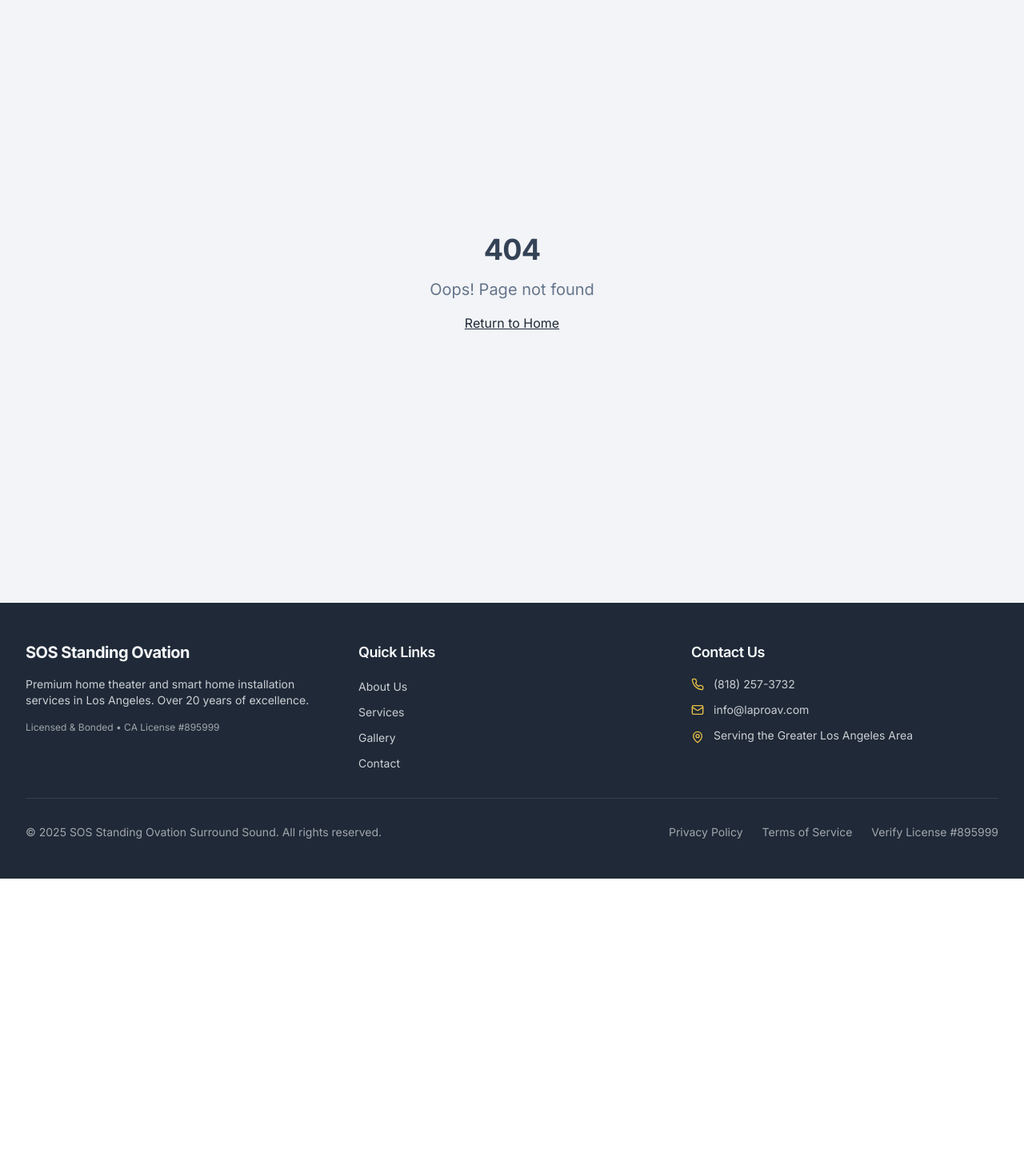
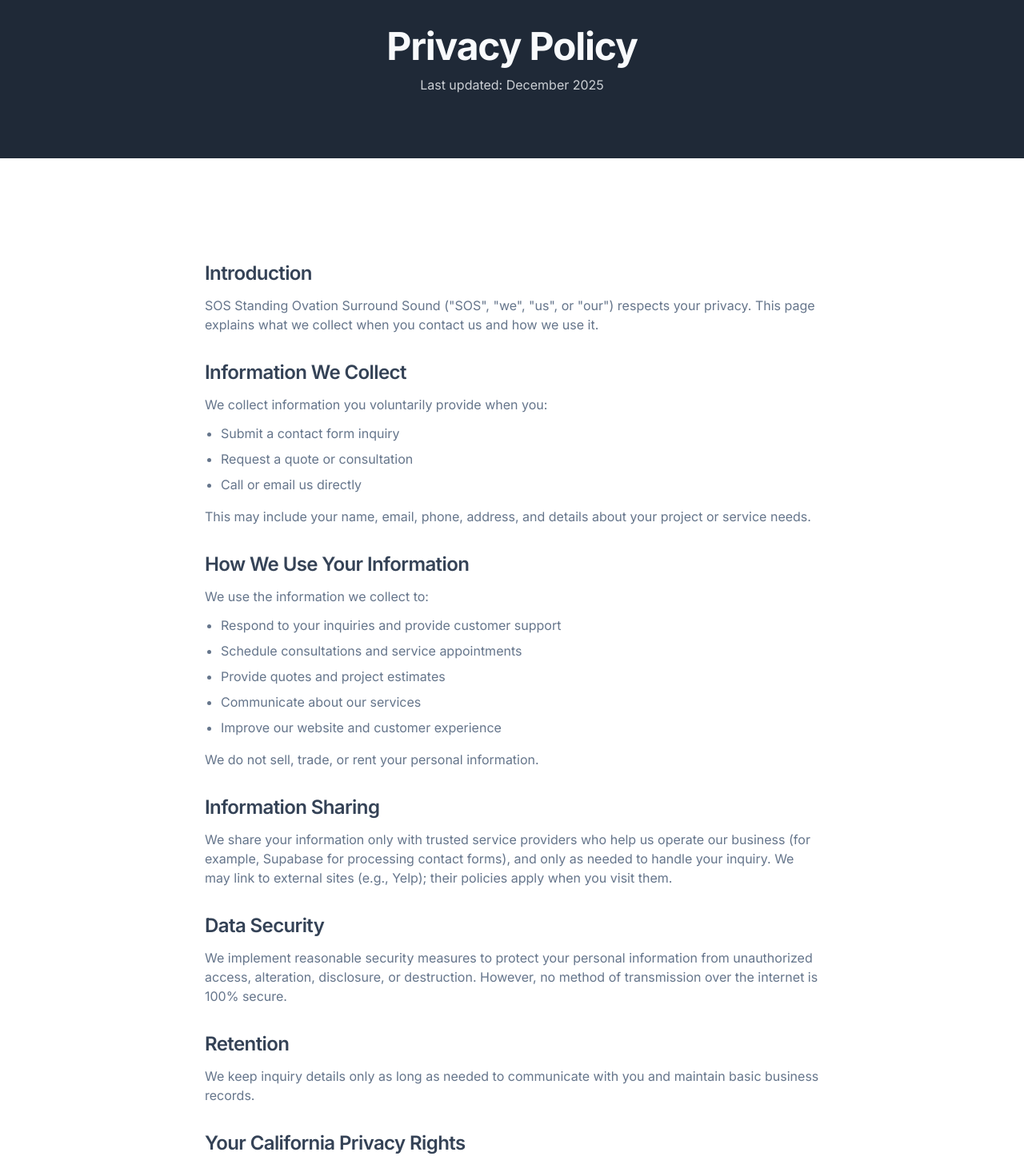
Before and after one commit to dshaby/sos-site, a Next.js app: page /privacy in a window 1280 px wide. Before the commit this address had no page. Shown: the part 127-1588 px from the top of the page at 80% size. Before the commit the page ends 1226 px from the top, so only its background shows below. Built offline with nearby package versions, Linux system fonts and the light colour scheme.

Commit message:
Add styled privacy policy page and remove unused terms link

```diff
--- /dev/null
+++ b/app/privacy/page.tsx
@@ -0,0 +1,163 @@
+import type { Metadata } from "next";
+import Section from "@/components/Section";
+
+export const metadata: Metadata = {
+  title: "Privacy Policy | SOS Standing Ovation",
+  description:
+    "How SOS Standing Ovation handles your information for inquiries and estimates.",
+};
+
+const lastUpdated = "December 2025";
+
+export default function PrivacyPage() {
+  return (
+    <>
+      {/* Hero */}
+      <div className="bg-primary py-16 text-primary-foreground md:py-20">
+        <div className="container mx-auto px-4 text-center sm:px-6 lg:px-8">
+          <h1 className="mb-3 text-3xl font-bold md:text-4xl lg:text-5xl">
+            Privacy Policy
+          </h1>
+          <p className="text-primary-foreground/80">
+            Last updated: {lastUpdated}
+          </p>
+        </div>
+      </div>
+
+      {/* Body */}
+      <Section className="py-12 md:py-16">
+        <div className="mx-auto max-w-3xl space-y-8 text-muted-foreground">
+          <div>
+            <h2 className="mb-3 text-2xl font-semibold text-foreground">
+              Introduction
+            </h2>
+            <p>
+              SOS Standing Ovation Surround Sound (&quot;SOS&quot;,
+              &quot;we&quot;, &quot;us&quot;, or &quot;our&quot;) respects your
+              privacy. This page explains what we collect when you contact us
+              and how we use it.
+            </p>
+          </div>
+
+          <div>
+            <h2 className="mb-3 text-2xl font-semibold text-foreground">
+              Information We Collect
+            </h2>
+            <p>We collect information you voluntarily provide when you:</p>
+            <ul className="mt-3 list-disc space-y-2 pl-5">
+              <li>Submit a contact form inquiry</li>
+              <li>Request a quote or consultation</li>
+              <li>Call or email us directly</li>
+            </ul>
+            <p className="mt-4">
+              This may include your name, email, phone, address, and details
+              about your project or service needs.
+            </p>
+          </div>
+
+          <div>
+            <h2 className="mb-3 text-2xl font-semibold text-foreground">
+              How We Use Your Information
+            </h2>
+            <p>We use the information we collect to:</p>
+            <ul className="mt-3 list-disc space-y-2 pl-5">
+              <li>Respond to your inquiries and provide customer support</li>
+              <li>Schedule consultations and service appointments</li>
+              <li>Provide quotes and project estimates</li>
+              <li>Communicate about our services</li>
+              <li>Improve our website and customer experience</li>
+            </ul>
+            <p className="mt-4">
+              We do not sell, trade, or rent your personal information.
+            </p>
+          </div>
+
+          <div>
+            <h2 className="mb-3 text-2xl font-semibold text-foreground">
+              Information Sharing
+            </h2>
+            <p>
+              We share your information only with trusted service providers who
+              help us operate our business (for example, Supabase for processing
+              contact forms), and only as needed to handle your inquiry. We may
+              link to external sites (e.g., Yelp); their policies apply when you
+              visit them.
+            </p>
+          </div>
+
+          <div>
+            <h2 className="mb-3 text-2xl font-semibold text-foreground">
+              Data Security
+            </h2>
+            <p>
+              We implement reasonable security measures to protect your personal
+              information from unauthorized access, alteration, disclosure, or
+              destruction. However, no method of transmission over the internet
+              is 100% secure.
+            </p>
+          </div>
+
+          <div>
+            <h2 className="mb-3 text-2xl font-semibold text-foreground">
+              Retention
+            </h2>
+            <p>
+              We keep inquiry details only as long as needed to communicate with
+              you and maintain basic business records.
+            </p>
+          </div>
+
+          <div>
+            <h2 className="mb-3 text-2xl font-semibold text-foreground">
+              Your California Privacy Rights
+            </h2>
+            <p>
+              If you are a California resident, you may request information
+              about how we collect, use, and disclose your personal information,
+              or request deletion. Contact us using the details below.
+            </p>
+          </div>
+
+          <div>
+            <h2 className="mb-3 text-2xl font-semibold text-foreground">
+              Contact Us
+            </h2>
+            <div className="space-y-1">
+              <p>
+                <strong>SOS Standing Ovation Surround Sound</strong>
+              </p>
+              <p>7035 Laurel Canyon Boulevard Suite #16812</p>
+              <p>North Hollywood, CA 91615</p>
+              <p>
+                Phone:{" "}
+                <a className="text-primary underline" href="tel:+18182573732">
+                  (818) 257-3732
+                </a>
+              </p>
+              <p>
+                Email:{" "}
+                <a
+                  className="text-primary underline"
+                  href="mailto:info@laproav.com"
+                >
+                  info@laproav.com
+                </a>
+              </p>
+            </div>
+          </div>
+
+          <div>
+            <h2 className="mb-3 text-2xl font-semibold text-foreground">
+              Changes to This Policy
+            </h2>
+            <p>
+              We may update this Privacy Policy from time to time. Any changes
+              will be posted on this page with an updated &quot;Last
+              updated&quot; date.
+            </p>
+          </div>
+        </div>
+      </Section>
+    </>
+  );
+}
--- a/src/components/Footer.tsx
+++ b/src/components/Footer.tsx
@@ -104,12 +104,6 @@ const Footer = () => {
               >
                 Privacy Policy
               </Link>
-              <Link
-                href="/terms"
-                className="text-sm text-primary-foreground/60 transition-colors hover:text-primary-foreground"
-              >
-                Terms of Service
-              </Link>
               <a
                 href="https://www.cslb.ca.gov/OnlineServices/CheckLicenseII/LicenseDetail.aspx?LicNum=895999"
                 className="text-sm text-primary-foreground/60 transition-colors hover:text-primary-foreground"
```
